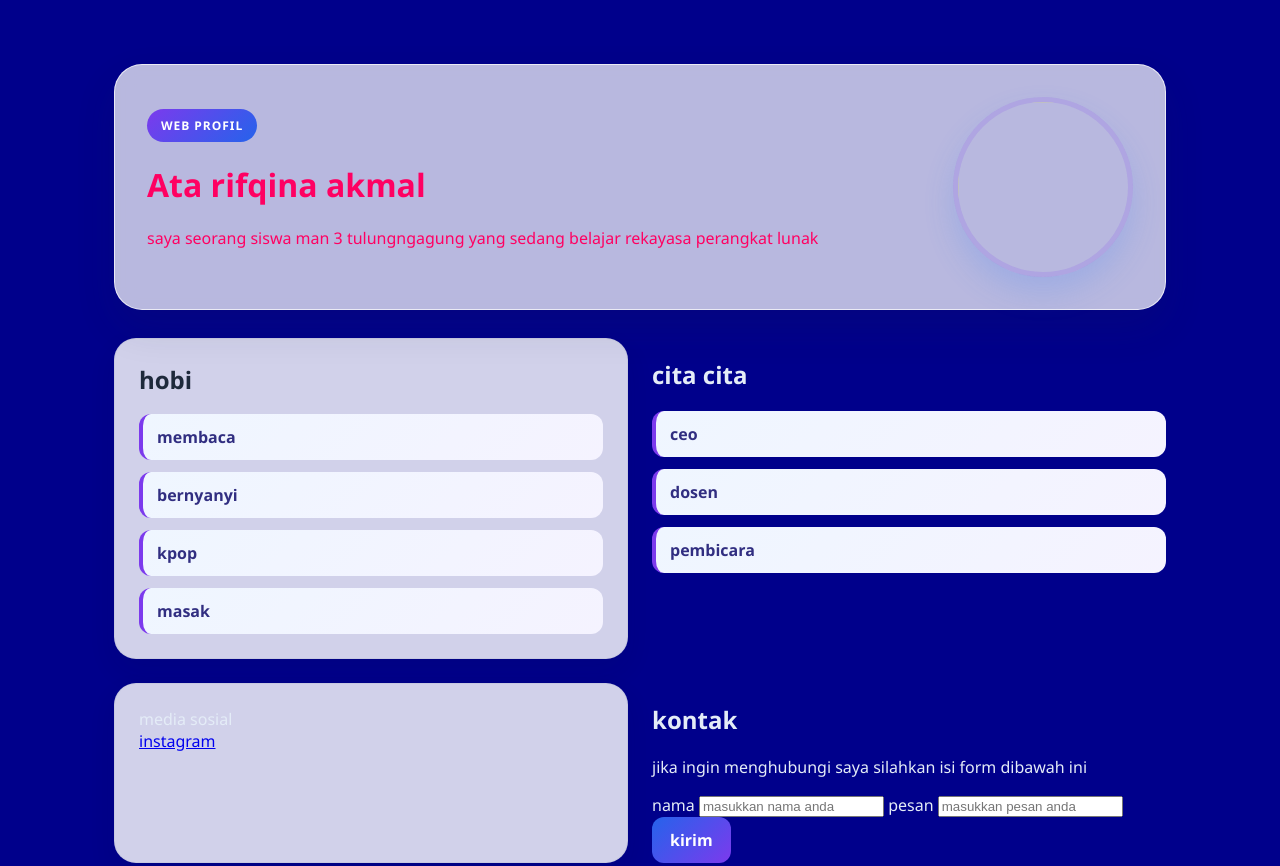
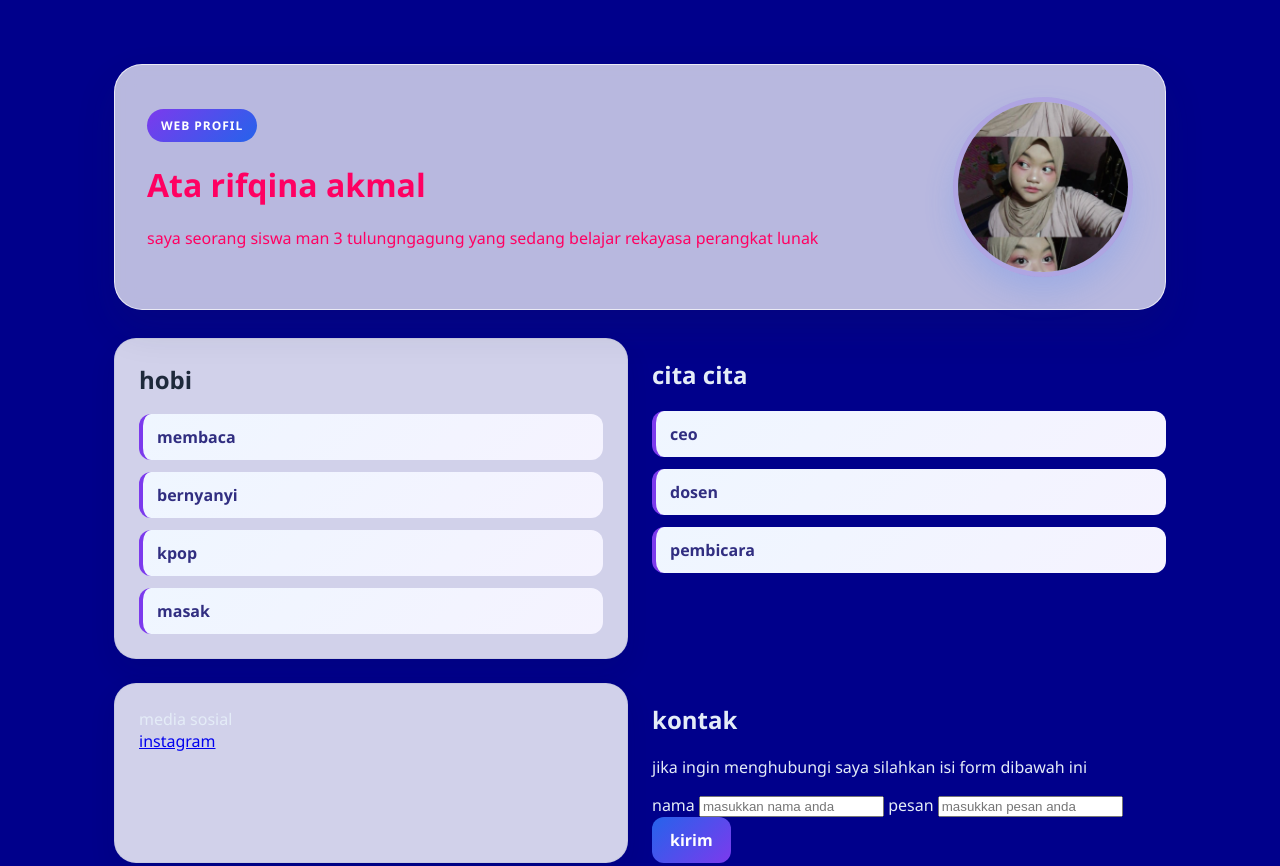
Before and after one commit to qina05/profil, a plain HTML site: page index.html in a window 1280 px wide. Shown: the top 866 px of the page. Drawn offline with Linux system fonts and the light colour scheme.

Commit message:
Fix image source and alt attributes in index.html

```diff
--- a/index.html
+++ b/index.html
@@ -18,7 +18,7 @@
             <p class="deskripsi" style="color: rgb(255, 0, 98);">saya seorang siswa man 3 tulungngagung yang sedang
                belajar rekayasa perangkat lunak</p>
          </div>
-         <img class="profile-photo" src="./"https://github.com/qina05/profil/blob/main/IMG_20261121_225041_554.webp"="qinaa" class="profile-photo" />
+         <img class="profile-photo" src="./IMG_20261121_225041_554.webp" alt="qinaa" class="profile-photo" />
       </header>
       <main class="content-grid">
          <section class="card">
```
